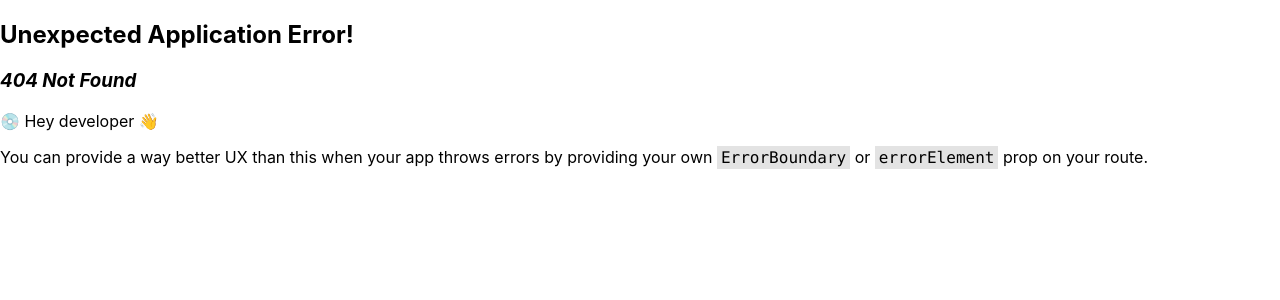
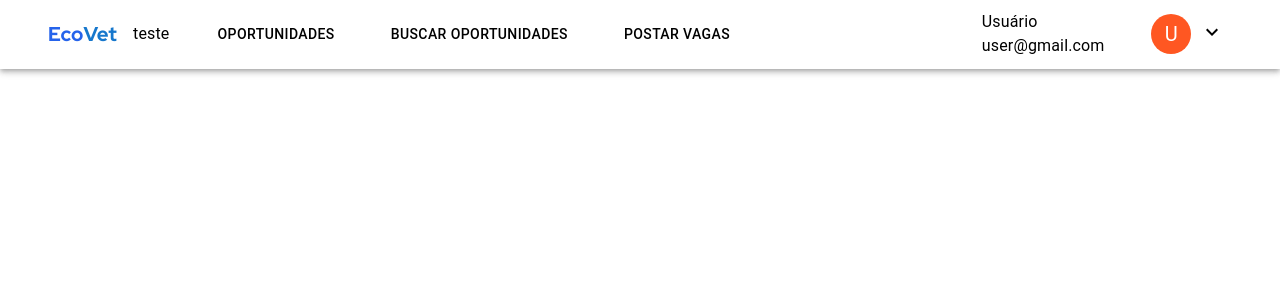
Before and after one commit to ICEI-PUC-Minas-PMV-ADS/pmv-ads-2024-1-e5-proj-empext-t6-pmv-ads-2024-1-e5-ecovet, a React (Create React App) app in the folder codigo-fonte/front-app/: page /logado in a window 1280 px wide. Before the commit this address had no page. Shown: the top 300 px of the page. Built offline with nearby package versions, Linux system fonts and the light colour scheme.

Commit message:
nav bar, login WIP

```diff
--- a/codigo-fonte/front-app/src/component/AuthorizedPage.tsx
+++ b/codigo-fonte/front-app/src/component/AuthorizedPage.tsx
@@ -20,12 +20,15 @@ const AuthorizedPage = ({children, userRole}: any) => {
   // },[isAuthorized])
 
   return (
-    // token ?
+    token ?
     <Box>
       <HeaderComponent  />
       {children}
     </Box>
-    // : <div></div>
+    :
+    <Box>
+      <HeaderComponent/>
+    </Box>
   )
 }
 
--- a/codigo-fonte/front-app/src/component/Header.tsx
+++ b/codigo-fonte/front-app/src/component/Header.tsx
@@ -27,6 +27,7 @@ import Container from '@mui/material/Container';
 
 const HeaderComponent = () => {
   const isLoading = useSelector((state: RootState) => state.loading.isLoading)
+  const isAuthorized = useSelector((state: RootState) => state.user.isAuthorized)
   const isDialogOpen = useSelector((state: RootState) => state.dialog.isOpen)
   const dispatch = useDispatch<AppDispatch>()
   const theme = useTheme();
@@ -107,6 +108,12 @@ const HeaderComponent = () => {
             </Typography>
           </Box>
 
+          {isAuthorized ?
+            <Box>
+              <Typography>teste</Typography>
+            </Box> : null
+          }
+
           <Box sx={{ flexGrow: 1, display: { xs: 'none', md: 'flex' } }}>
             {pages.map((page) => (
               <Button
--- a/codigo-fonte/front-app/src/reducers/userReducer.ts
+++ b/codigo-fonte/front-app/src/reducers/userReducer.ts
@@ -2,7 +2,7 @@ import { createSlice, createAsyncThunk } from '@reduxjs/toolkit'
 import { UserState } from '../types'
 import { setUserToken } from "../services/agent"
 
-const initialState: UserState = { name: "Usuário", email: "user@gmail.com", isAuthorized: false}
+const initialState: UserState = { name: "Usuário", email: "user@gmail.com", isAuthorized: true}
 
 const getToken = createAsyncThunk(
   'token/get',
--- a/codigo-fonte/front-app/src/routes.tsx
+++ b/codigo-fonte/front-app/src/routes.tsx
@@ -6,9 +6,14 @@ import AuthorizedPage from './component/AuthorizedPage'
 
 import HomePage from './pages/Home'
 
+
 const router = createBrowserRouter([
   {
     path: "/",
+    element: <AuthorizedPage children={<HomePage />} role='user'/>
+  },
+  {
+    path: "/logado",
     element: <AuthorizedPage children={<HomePage />} role='user'/>
   }
 ]);
```
